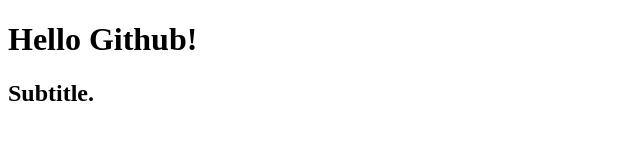
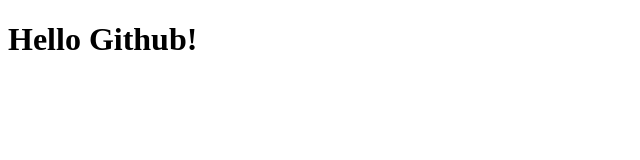
Before and after one commit to JY-1019/github_test, a plain HTML site: page index.html in a window 1280 px wide. Shown: the whole page, without its empty margins (0-640 px from the left). Drawn offline with Linux system fonts and the light colour scheme.

Commit message:
no message

```diff
--- a/index.html
+++ b/index.html
@@ -8,6 +8,5 @@
 </head>
 <body>
     <h1> Hello Github! </h1>
-    <h2> Subtitle. </h2>
 </body>
 </html>
```
